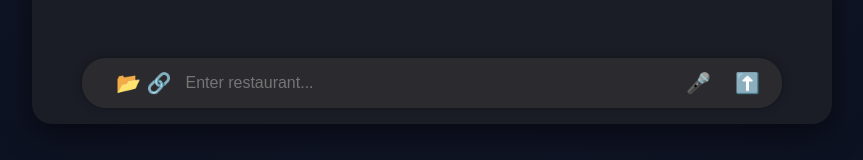
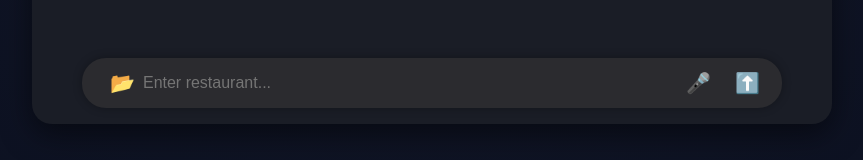
Before and after one commit to Arfan12630/Savr, a React (Create React App) app in the folder client/savr-client/: page /owner/restaurant-entry in a window 1280 px wide. Shown: the part 476-636 px from the top of the page, without its empty margins (208-1071 px from the left). Built offline with nearby package versions, Linux system fonts and the light colour scheme.

Commit message:
Scraping website not working, using google places api instead and making them insert their own logo

```diff
--- a/client/savr-client/src/components/RestuarantEntry/RestuarantEntry.tsx
+++ b/client/savr-client/src/components/RestuarantEntry/RestuarantEntry.tsx
@@ -7,13 +7,13 @@ import CircularProgress from "@mui/joy/CircularProgress";
 import axios from "axios";
 import RestuarantEntryInput from "./RestuarantEntryInput";
 
-const fields = ["restaurant", "city"];
+const fields = ["restaurant", "city", "logo"];
 type Field = (typeof fields)[number];
 
 const RestuarantEntry: React.FC = () => {
   const [currentStep, setCurrentStep] = useState<number>(0);
   const [userMessage, setUserMessage] = useState<string>("");
-  const [inputs, setInputs] = useState<{ [K in Field]?: string }>({});
+  const [inputs, setInputs] = useState<{ [K in Field]?: string | File }>({});
   const [responseMessage, setResponseMessage] = useState<string>("");
   const [cards, setCards] = useState<any[]>([]);
   const [isLoading, setIsLoading] = useState<boolean>(false);
@@ -25,31 +25,66 @@ const RestuarantEntry: React.FC = () => {
 
   const currentField = fields[currentStep];
 
-  const handleSend = async (value: string) => {
+
+  const processFile = (file: File) => {
+    console.log("Processing file:", file.name, file.type, file.size);
+    const reader = new FileReader();
+    reader.onload = function (e) {
+      const base64DataUrl = e.target?.result;
+      if (typeof base64DataUrl === "string") {
+        console.log("Base64 conversion complete. First 50 chars:");
+        // Store the base64 string as the logo field
+        console.log(base64DataUrl);
+        const updatedInputs = { ...inputs, logo: base64DataUrl };
+        setInputs(updatedInputs);
+
+        setUserMessage("Logo image uploaded");
+        setEntryMessages("");
+        // Now, continue the flow as if all fields are collected
+        // (You may want to send to backend here if this is the last step)
+        // Example:
+        // sendToBackend(updatedInputs);
+      }
+    };
+    reader.readAsDataURL(file);
+  };
+
+
+
+  const handleSend = async (value: string | File) => {
     setIsLoading(true);
+
+    // If we're on the logo step and value is a File, process it
+    if (currentField === "logo" && value instanceof File) {
+      processFile(value);
+      setIsLoading(false);
+      return;
+    }
+
     const updatedInputs = { ...inputs, [currentField]: value };
     setInputs(updatedInputs);
 
-    setUserMessage(value);
+    setUserMessage(value instanceof File ? "Logo file selected" : value);
     setEntryMessages("");
-
-    if (currentStep < fields.length - 1) {
+    if (currentStep < fields.length - 2) {
       setCurrentStep(currentStep + 1);
       setIsLoading(false);
       setResponseMessage(`Please enter ${fields[currentStep + 1]} name`);
     } else {
       // Only send to backend when all fields are collected
       try {
+
         setResponseMessage("");
-        const response = await axios.post(
-          "http://127.0.0.1:5000/get-address-options",
-          updatedInputs
-        );
-        setResponseMessage(
-          response.data.response ||
-            "Are these addresses correct?, If so which one are you located in?"
-        );
-        setCards(response.data.cards);
+        // const response = await axios.post(
+        //   "http://127.0.0.1:5000/get-address-options",
+        //   updatedInputs
+        // );
+        // setResponseMessage(
+        //   response.data.response ||
+        //     "Are these addresses correct?, If so which one are you located in?"
+        // );
+        setResponseMessage(`Please paste your logo`);
+     //   setCards(response.data.cards);
       } catch (error) {
         setResponseMessage("Error connecting to server. Please try again.");
       } finally {
@@ -207,7 +242,11 @@ const RestuarantEntry: React.FC = () => {
             onSend={handleSend}
             placeholder={`Enter ${currentField}...`}
             disabled={isLoading}
+            showFileInput={currentField == "logo"}
           />
+
+
+
         </Box>
       </Box>
     </Box>
--- a/client/savr-client/src/components/RestuarantEntry/RestuarantEntryInput.tsx
+++ b/client/savr-client/src/components/RestuarantEntry/RestuarantEntryInput.tsx
@@ -4,7 +4,8 @@ const RestuarantEntryInput: React.FC<{
     onSend: (message: any) => void;
     placeholder: string;
     disabled: boolean;
-}> = ({ onSend, placeholder, disabled }) => {
+    showFileInput?: boolean;
+}> = ({ onSend, placeholder, disabled, showFileInput }) => {
     const [message, setMessage] = useState("");
 
     const handleSubmit = () => {
@@ -13,19 +14,38 @@ const RestuarantEntryInput: React.FC<{
         setMessage("");
     };
 
+    const handleFileChange = (e: React.ChangeEvent<HTMLInputElement>) => {
+        if (e.target.files && e.target.files.length > 0) {
+            const file = e.target.files[0];
+            console.log("File selected:", file.name, file.type, file.size);
+            onSend(file);
+            e.target.value = "";
+        }
+    };
+
     return (
         <div className="chat-input-container">
-            <button className="icon-button" title="Drop Images or send links">📂 🔗</button>
+            <label className="icon-button" title="Upload Image">
+                📂
+                <input
+                    type="file"
+                    accept="image/*"
+                    style={{ display: "none" }}
+                    onChange={handleFileChange}
+                    disabled={disabled}
+                />
+            </label>
             <input
                 className="chat-input"
                 type="text"
-                placeholder= {placeholder}
+                placeholder={placeholder}
                 value={message}
                 onChange={(e) => setMessage(e.target.value)}
                 onKeyDown={(e) => e.key === "Enter" && handleSubmit()}
+                disabled={disabled}
             />
-            <button className="icon-button" title="Voice">🎤</button>
-            <button className="icon-button" title="Send" onClick={handleSubmit}>⬆️</button>
+            <button className="icon-button" title="Voice" disabled={disabled}>🎤</button>
+            <button className="icon-button" title="Send" onClick={handleSubmit} disabled={disabled}>⬆️</button>
         </div>
     );
 };
--- a/client/savr-client/src/components/RestuarantEntry/RestuarantMenuImageUpload.tsx
+++ b/client/savr-client/src/components/RestuarantEntry/RestuarantMenuImageUpload.tsx
@@ -40,11 +40,9 @@ const RestuarantMenuImageUpload: React.FC = () => {
           image_urls: [base64DataUrl]
         }).then((response) => {
           console.log(response.data);
-          // Add the extracted HTML to our list
           if (response.data.menu_html) {
             setExtractedMenus(prev => [...prev, response.data.menu_html]);
           }
-          // Show confirmation dialog
           setShowConfirmation(true);
         }).catch((error) => {
           console.error("Error extracting menu HTML:", error);
```
